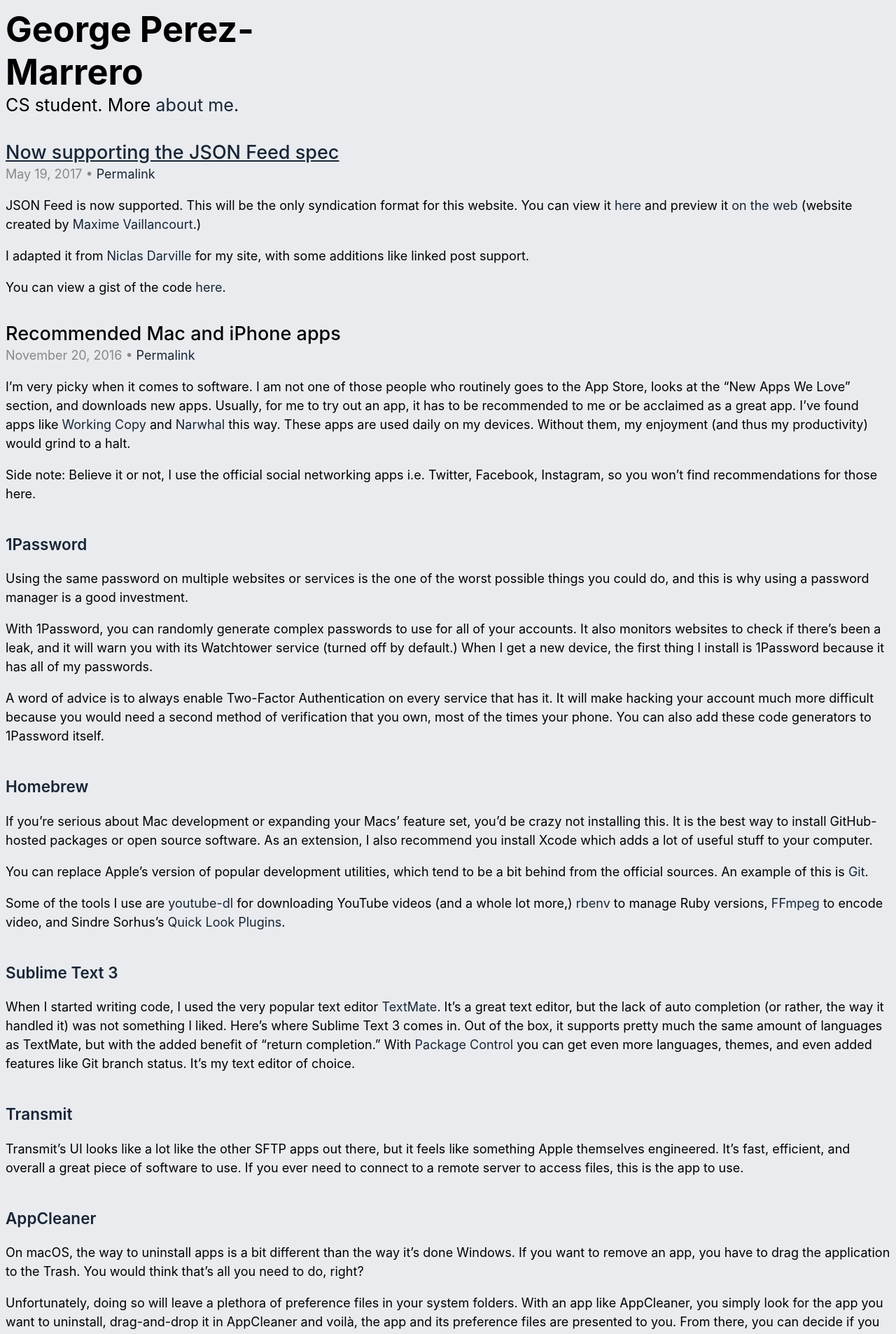
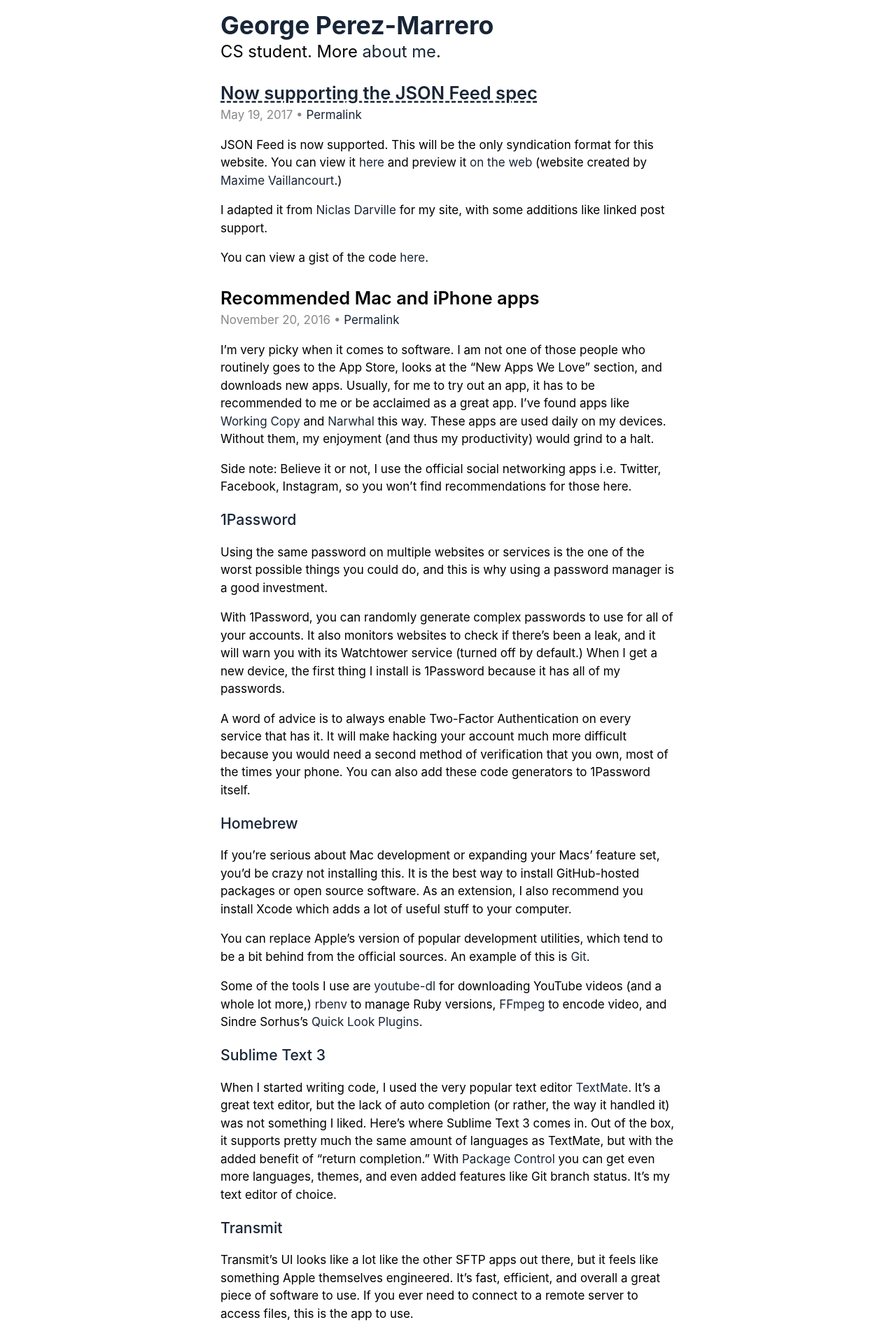
Before and after one commit to georgeperez/titanpointe.org, a Jekyll site: the page built from index.html, in a window 1280 px wide. Shown: the top 1906 px of the page at 70% size. Built offline with Jekyll 4.4.1, drawn with Linux system fonts in a browser that asks for light colours.

Commit message:
Update styling

```diff
--- a/_config.yml
+++ b/_config.yml
@@ -13,5 +13,27 @@
 gems:
   - jekyll-sitemap
   - jekyll-email-protect
-  - jekyll-minifier:
-    exclude: 'feed.json'
+  - jekyll-minifier
+
+jekyll-minifier:
+  exclude: 'feed.json'
+  preserve_php: true                # Default: false
+  remove_spaces_inside_tags: true   # Default: true
+  remove_multi_spaces: true         # Default: true
+  remove_comments: true             # Default: true
+  remove_intertag_spaces: true      # Default: false
+  remove_quotes: false              # Default: false
+  compress_css: true                # Default: true
+  compress_javascript: true         # Default: true
+  simple_doctype: false             # Default: false
+  remove_script_attributes: false   # Default: false
+  remove_style_attributes: false    # Default: false
+  remove_link_attributes: false     # Default: false
+  remove_form_attributes: false     # Default: false
+  remove_input_attributes: false    # Default: false
+  remove_javascript_protocol: false # Default: false
+  remove_http_protocol: false       # Default: false
+  remove_https_protocol: false      # Default: false
+  preserve_line_breaks: false       # Default: false
+  simple_boolean_attributes: false  # Default: false
+  compress_js_templates: false      # Default: false
--- a/assets/css/style.css
+++ b/assets/css/style.css
@@ -1,12 +1,18 @@
+@charset "UTF-8";
 /* GLOBAL RESETS */
 
 html {
+    -ms-text-size-adjust: 100%;
+    -webkit-text-size-adjust:100%;
+    font-size:106.25%;
+    quotes:"“" "”"
+}
+body {
     font-family: -apple-system, BlinkMacSystemFont, 'Segoe UI', Roboto, Helvetica, Arial, sans-serif;
-  font-size: 1.125em;
+    font-size: 17px;
     margin: 0;
     padding: 0;
-  background-color: #e9ebee;
-  word-wrap: break-word;
+    background-color: #FFFFFF
 }
 
 a,
@@ -18,30 +24,31 @@
 
 a:hover {
     color: #FFFFFF;
-  background-color: #182536;
+    background-color: #182536
 }
+
 h1,
 h2,
 h3,
 h4,
 h5,
 h6 {
-  color: #000000;
+    color: #000000
 }
+
 footer {
     font-size: 1em;
     margin: 2em 0;
     color: #888;
-  border-top: 1px solid #2e3338;
-  overflow: auto;
+    border-top: 1px solid #888;
+    overflow: hidden;
     text-align: center
 }
-footer a {
-  color: #182536;
+
+footer p {
+    margin: 0.5em
 }
-footer p {
-  margin: 0.5em;
-}
+
 .printonly {
     display: none
 }
@@ -49,34 +56,22 @@
 /* MASTHEAD */
 
 #masthead {
-  width: 550px;
+    width: 600px;
     padding-top: 0;
-  margin-top: 0;
+    margin-top: 0.5em;
     font-size: 1.4em;
-  color: #000000;
+    color: #000000
 }
 #mastheadtext {
     font-size: 1em
 }
 #masthead h1 {
-
-  font-size: 2em;
+    font-size: 1.5em;
     margin-top: 0;
     padding-top: 0.05em;
-  margin-bottom: 0.05em;
+    margin-bottom: 0.05em
 }
 
-#masthead h1 a,
-#masthead h1 a:active,
-#masthead h1 a:visited {
-  color: #000000;
-  text-decoration: none;
-}
-#masthead h1 a:hover {
-  color: #FFFFFF;
-  background-color: #182536;
-
-}
 #masthead p {
     margin: 0;
     padding: 0;
@@ -87,7 +82,7 @@
 article {
     display: block;
     line-height: 1.5em;
-  margin-top: 2em
+    margin-top: 1.5em
 }
 article header {
     color: #888
@@ -98,31 +93,30 @@
 article header a {
     text-decoration: none
 }
-section#posts {
+#posts {
     position: relative;
     display: block;
     width: 650px;
-  margin: 0 auto;
+    margin: 0 auto
 }
 
 /* POSTS - TITLE */
 
 h2 {
-  font-size: 1.5em;
     margin-bottom: 0;
-  line-height: 1.25;
-  font-weight: 500;
+    line-height: 1.5em;
+    font-weight: 600
 }
 h2 a,
 h2 a:active,
 h2 a:visited {
     color: #000000;
-  text-decoration: none;
+    text-decoration: none
 }
 
 h2 a:hover {
     color: #FFFFFF;
-  background-color: #182536;
+    background-color: #182536
 }
 
 /* POSTS - EXTERNAL LINKS */
@@ -132,6 +126,7 @@
 h2 a:visited.link {
     color: #182536;
     text-decoration: underline;
+    text-decoration-style: dashed
 }
 
 h2 a:hover.link {
@@ -143,86 +138,91 @@
 
 h3 {
     font-size: 1.25em;
-  font-weight: 600;
-  margin-top: 2em;
-  margin-bottom: 1em;
+    font-weight: 500;
+    margin: 1em 0 1em
 }
+
 b,
 strong {
-  font-weight: 600;
+    font-weight: 600
 }
+
 blockquote {
     margin: 0 18px 18px 18px;
     color: #666;
     padding-left: 10px;
     border-left: 4px solid #eee
 }
+
 img {
     max-width: 100%;
     height: auto;
     display: block;
-  margin: 10px auto
+    margin: 50px auto
 }
-li {
-  margin: 1em 0;
-}
+
 pre,
 code {
-  font-family: 'SF Mono', Menlo, Monaco;
+    font-family: 'SF Mono', Menlo, Monaco, monospace;
     overflow: auto;
-  font-size: 11px;
-  padding: 1em;
+    font-size: 1em;
+    color: green
 
-}
-.permalink {
-  color: #182536;
 }
 
 /* Responsive design stuff */
 
 @media (max-width: 680px) {
-  section#posts {
-    width: calc(90vw - 30px);
+    #posts {
+        width: calc(100vw - 40px)
     }
     #masthead {
-    height: 90px;
+        height: 90px
     }
 }
+
 @media (max-width: 520px) {
-  html {
-    font-size: 1em;
+    body {
+        font-size: 1em
     }
+
     #masthead {
         width: 100%;
-    font-size: 1em;
+        font-size: 1em
     }
+
     #masthead h1 {
         padding-top: 0.50em;
-    font-size: 1.5em;
+        font-size: 1.5em
     }
+
     #masthead {
-    height: 60px;
+        height: 70px
     }
 }
+
 @media (max-width: 360px) {
     #masthead {
-    font-size: 0.9em;
+        font-size: 0.9em
     }
-pre, code {
+
+    pre,
+    code {
         font-size: 5px
     }
 }
+
 @media print {
     a {
-    color: #888;
+        color: #888
     }
 
     #masthead {
-    color: #888;
+        color: #888
     }
 
     .noprint {
-    display: none;
+        display: none
     }
 
     .printonly {
@@ -231,7 +231,7 @@
 
     #masthead {
         width: 100%;
-    height: auto;
+        height: auto
     }
 
     #masthead h1 {
@@ -244,7 +244,7 @@
         font-size: 10pt;
     }
 
-html {
+    body {
         width: auto;
         max-width: 125em;
         padding: 0;
@@ -253,7 +253,7 @@
         border: 0
     }
 
-section#posts {
+    #posts {
         position: static;
         margin: 0;
         width: 100%
```
Lines whose indentation alone changed are shown as unchanged.
